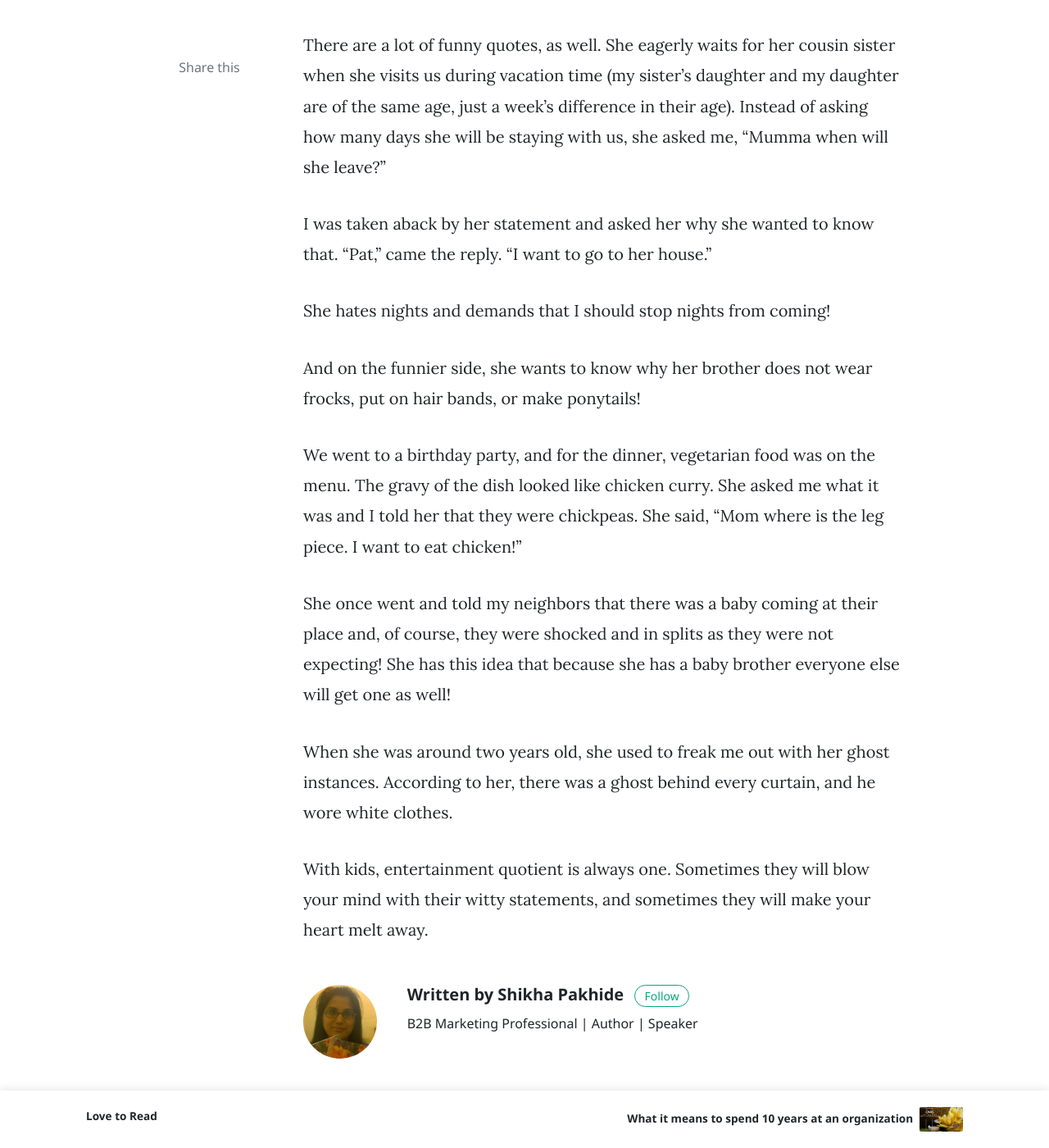
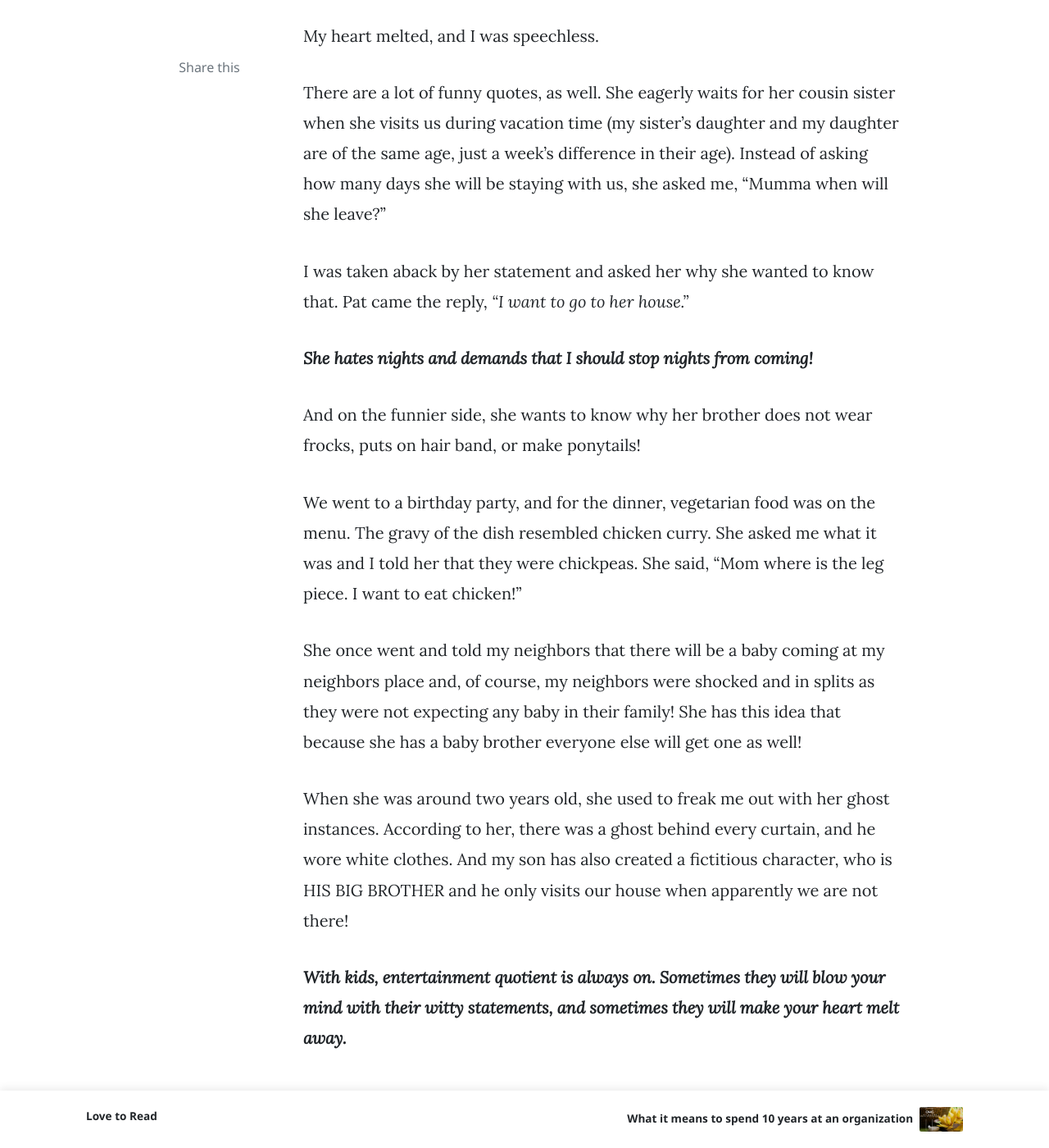
Before and after one commit to shikhashikz/shikhashikz.github.io, a Jekyll site: the page built from _posts/2017-05-03-my-kid-said.md, in a window 1280 px wide and 1400 px high, scrolled down 1351 px. Shown: the whole window at 82% size. Built offline with Jekyll 4.4.1, drawn with Linux system fonts in a browser that asks for light colours; nearby versions of some CDN libraries; comment, search, counter and statistics services are not loaded; some of the changed text lies outside the part shown.

Commit message:
Update 2017-05-03-my-kid-said.md

```diff
--- a/_posts/2017-05-03-my-kid-said.md
+++ b/_posts/2017-05-03-my-kid-said.md
@@ -4,13 +4,14 @@
 category: blog
 keywords: blog writing author shikhashikz parenting
 summary: Kids are intuitive and they can pick up your slightest of expressions.
+image: assets/images/my_kid_said.gif
 ---
 
 I will share what happened this morning. I was ready for the office and booking an Uber ride. Because of some technical glitch, I believe the app picked up the wrong location. I was running late, and explaining the way to the driver was turning into a nightmare for me. My daughter wanted to say something, and I was trying hard to be calm to her as she was bawling. My voice did not match my facial expression, and yes, she understood it. She walked out.
 
 When I was done with the call and told her, “Baby, Mumma is going to the office.”
 
-And I got a one-word reply from her: “Go.”
+**And I got a one-word reply from her:“Go.”**
 
 I was heartbroken, of course. I went to her, picked her up and said sorry, and explained the situation to her. I even took her out so that she could drop me to my cab. Who said that only parents can be harsh? Kids have the temperament as well and their words do have cutting steel effect.
 
@@ -22,16 +23,16 @@
 
 There are a lot of funny quotes, as well. She eagerly waits for her cousin sister when she visits us during vacation time (my sister’s daughter and my daughter are of the same age, just a week’s difference in their age). Instead of asking how many days she will be staying with us, she asked me, “Mumma when will she leave?”
 
-I was taken aback by her statement and asked her why she wanted to know that. “Pat,” came the reply. “I want to go to her house.”
+I was taken aback by her statement and asked her why she wanted to know that. Pat came the reply, *“I want to go to her house.”*
 
-She hates nights and demands that I should stop nights from coming!
+***She hates nights and demands that I should stop nights from coming!***
 
-And on the funnier side, she wants to know why her brother does not wear frocks, put on hair bands, or make ponytails!
+And on the funnier side, she wants to know why her brother does not wear frocks, puts on hair band, or make ponytails!
 
-We went to a birthday party, and for the dinner, vegetarian food was on the menu. The gravy of the dish looked like chicken curry. She asked me what it was and I told her that they were chickpeas. She said, “Mom where is the leg piece. I want to eat chicken!”
+We went to a birthday party, and for the dinner, vegetarian food was on the menu. The gravy of the dish resembled chicken curry. She asked me what it was and I told her that they were chickpeas. She said, “Mom where is the leg piece. I want to eat chicken!”
 
-She once went and told my neighbors that there was a baby coming at their place and, of course, they were shocked and in splits as they were not expecting! She has this idea that because she has a baby brother everyone else will get one as well!
+She once went and told my neighbors that there will be a baby coming at my neighbors place and, of course, my neighbors were shocked and in splits as they were not expecting any baby in their family! She has this idea that because she has a baby brother everyone else will get one as well!
 
-When she was around two years old, she used to freak me out with her ghost instances. According to her, there was a ghost behind every curtain, and he wore white clothes.
+When she was around two years old, she used to freak me out with her ghost instances. According to her, there was a ghost behind every curtain, and he wore white clothes. And my son has also created a fictitious character, who is HIS BIG BROTHER and he only visits our house when apparently we are not there!
 
-With kids, entertainment quotient is always one. Sometimes they will blow your mind with their witty statements, and sometimes they will make your heart melt away.
+***With kids, entertainment quotient is always on. Sometimes they will blow your mind with their witty statements, and sometimes they will make your heart melt away.***
```
